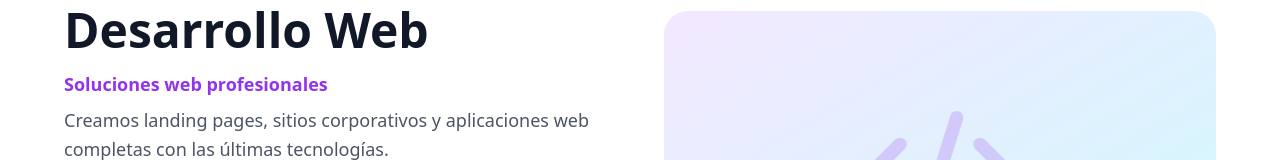
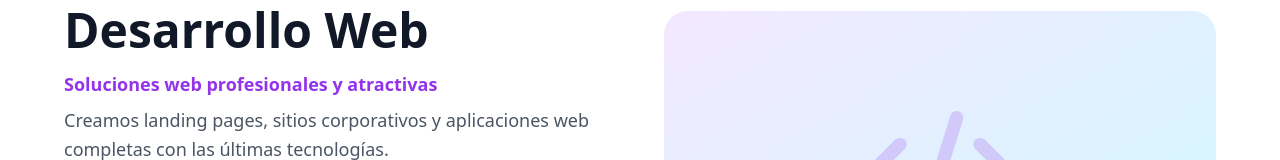
Before and after one commit to MateoMedranda/ajm, a React (Vite) app: page /servicios in a window 1280 px wide. Shown: the part 290-450 px from the top of the page. Built offline with nearby package versions, Linux system fonts and the light colour scheme; the HTML template or start-up script is replaced by a standard one.

Commit message:
Ajuste descripcion

```diff
--- a/src/pages/ServicesPage.tsx
+++ b/src/pages/ServicesPage.tsx
@@ -10,7 +10,7 @@ const ServicesPage = () => {
       id: "desarrollo-web",
       icon: Code2,
       title: "Desarrollo Web",
-      subtitle: "Soluciones web profesionales",
+      subtitle: "Soluciones web profesionales y atractivas",
       description: "Creamos landing pages, sitios corporativos y aplicaciones web completas con las últimas tecnologías.",
       features: ["Landing Pages", "Sitios Corporativos", "Aplicaciones Web", "E-commerce", "Progressive Web Apps"],
     },
```
